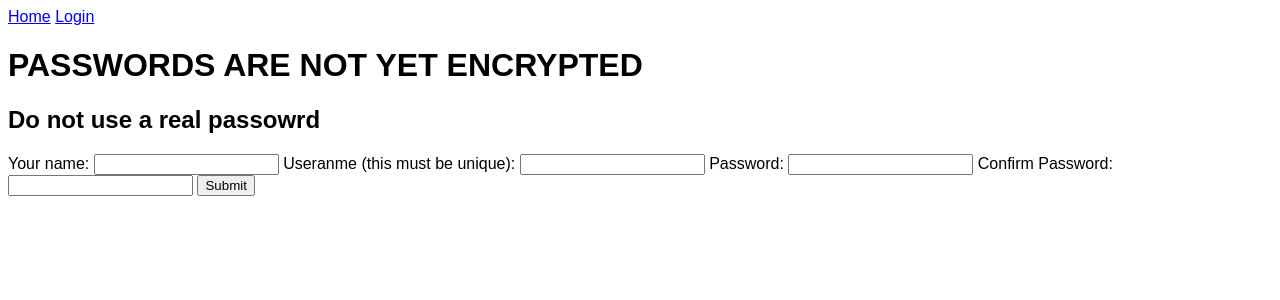
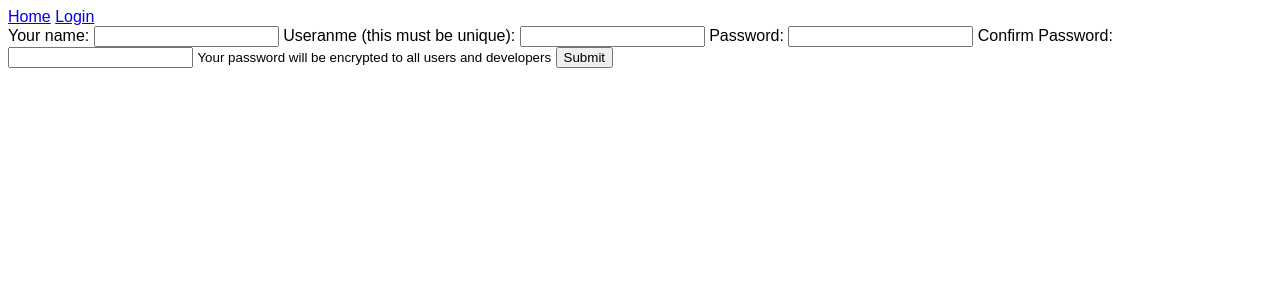
Before and after one commit to Hang-0ut/Hang-Out, a Flask app: page /register in a window 1280 px wide. Shown: the top 300 px of the page. Run offline with Flask 3, Linux system fonts and the light colour scheme.

Commit message:
Password encryption + Gitignores/keeps
Also fixed login error messages not appearing

```diff
--- a/main.py
+++ b/main.py
@@ -1,5 +1,6 @@
 from flask import Flask, render_template, redirect, url_for, request, session
 from database import get_db_conn, construct_db, drop_db
+from werkzeug.security import generate_password_hash, check_password_hash
 
 app = Flask(__name__)
 app.secret_key = "bguy43bf3498b8072r8"
@@ -46,8 +47,10 @@ def register_input():
                 conn.close()
                 return redirect(url_for("register") + "?err=username")
             else:
+                password_hash = generate_password_hash(password)
+
                 query = "INSERT INTO users (name, username, password) VALUES (?, ?, ?)"
-                cur.execute(query, (name, username, password))
+                cur.execute(query, (name, username, password_hash))
                 conn.commit()
 
                 query = "SELECT id FROM users WHERE username = ?"
@@ -56,7 +59,7 @@ def register_input():
                 conn.close()
                 if row:
                     row_id = row[0]
-                    session["id"] = id
+                    session["id"] = row_id
                     return redirect(url_for("landing"))
                 else:
                     return redirect(url_for("register") + "?err=login")
@@ -67,7 +70,9 @@ def register_input():
 
 @app.route("/login")
 def login():
-    return render_template("main/login.html")
+    err = None
+    err = request.args.get("err")
+    return render_template("main/login.html", err=err)
 
 
 @app.route("/login-input", methods=["POST"])
@@ -87,7 +92,8 @@ def login_input():
         if row:
             row_id = row[0]
             row_password = row[1]
-            if row_password == password:
+
+            if check_password_hash(row_password, password):
                 session["id"] = row_id
                 return redirect(url_for("landing"))
             else:
--- a/templates/main/register.html
+++ b/templates/main/register.html
@@ -8,9 +8,6 @@
         <div class="container main-content">
             <a href="/">Home</a>
             <a href="/login">Login</a>
-
-            <h1><strong>PASSWORDS ARE NOT YET ENCRYPTED</strong></h1>
-            <h2>Do not use a real passowrd</h2>
 
             {% if err %}
             <strong>
@@ -43,6 +40,8 @@
                 <label for="password-confirm">Confirm Password:</label>
                 <input type="password" name="password-confirm" id="password-confirm">
 
+                <small>Your password will be encrypted to all users and developers</small>
+
                 <button type="submit">Submit</button>
             </form>
         </div>
```
Also changed, not shown: data/database.db, 4 other files.
